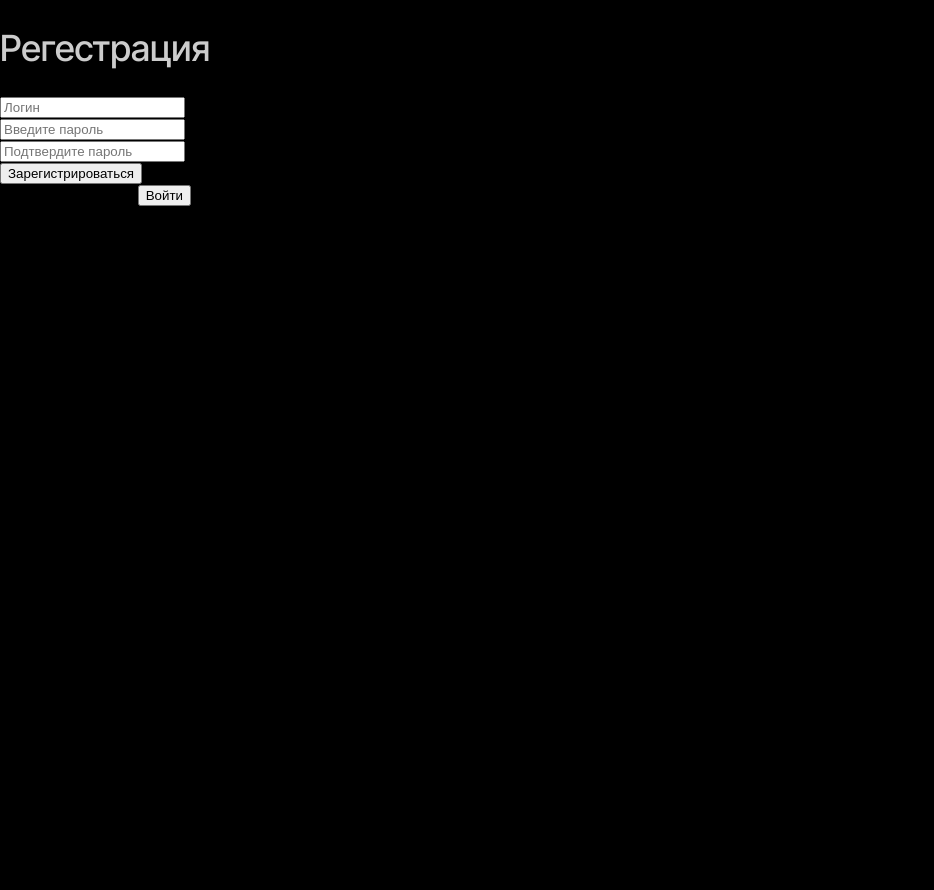
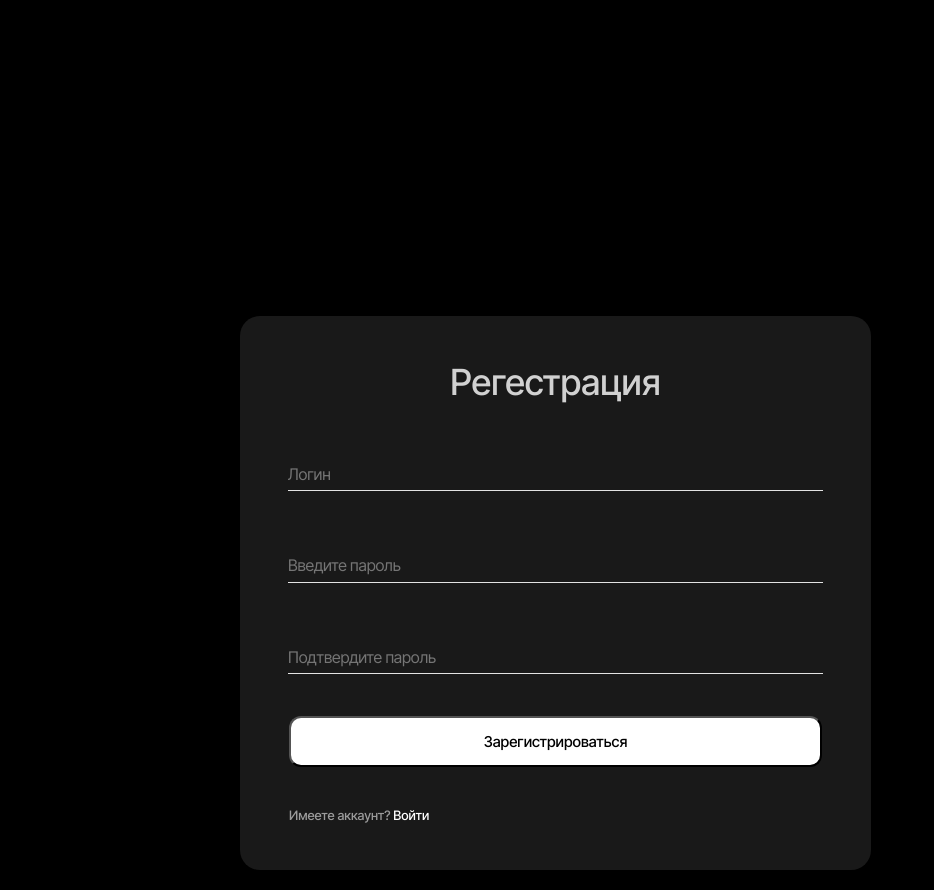
Before and after one commit to Baqytbayev/vacancyTestProjects, a React (Create React App) app: page / in a window 1280 px wide. Shown: the whole page, without its empty margins (0-934 px from the left). Before the commit the page ends 800 px from the top, so only its background shows below. Built offline with nearby package versions, Linux system fonts and the light colour scheme.

Commit message:
Сделал стилистику по регистрации и авторизации

```diff
--- a/src/App.css
+++ b/src/App.css
@@ -1,6 +1,6 @@
-.App {
-  text-align: center;
-}
+
 body {
   background-color: black;
+  width: 800px;
+  margin: 0 auto;
 }
--- a/src/components/registrationForm/registrationForm.css
+++ b/src/components/registrationForm/registrationForm.css
@@ -6,4 +6,118 @@
     font-style: normal;
     font-weight: 500;
     line-height: 100%;
+    margin: 0;
     }
+.mainDiv{
+    margin-top: 316px;
+    display: flex;
+    flex-direction: column;
+    justify-content: center;
+    align-items: center;
+    gap: 42px;
+    flex-shrink: 0;
+    width: 533px;
+    height: 448px;
+    background-color: #191919;
+    padding: 53px 49px;
+    border-radius: 20px;
+    }
+    .inputStyle{
+        background-color: #191919;
+        width: 426px;
+        display: flex;
+    padding: 22px 109px 5px 0px;
+    align-items: center;
+    align-self: stretch;
+  border: none;
+  border-bottom: 1px solid #E3E3E3;
+  outline: none;
+  position: relative;
+
+  color: #FFF;
+
+font-family: 'Inter Tight', sans-serif;
+font-size: 16px;
+font-style: normal;
+font-weight: 400;
+line-height: 135%; /* 21.6px */
+letter-spacing: -0.16px;
+    }
+.inputStyle::after{
+    content: "";
+  display: block;
+  position: absolute;
+  left: 0;
+  bottom: 0;
+  width: 100%;
+  height: 1px;
+  background-color: #000;
+}
+.buttonRegistrationStyle{
+display: flex;
+width: 533px;
+padding: 16px 36px;
+justify-content: center;
+align-items: center;
+gap: 8px;
+flex: 1 0 0;
+border-radius: 12px;
+background: #FFF;
+color: #000;
+
+font-family: 'Inter Tight', sans-serif;
+font-size: 15px;
+font-style: normal;
+font-weight: 500;
+line-height: 100%;
+
+}
+.divOfFinish{
+    width: 533px;
+    display: flex;
+    flex-wrap: wrap;
+}
+.haveLogin{
+    color: rgba(255, 255, 255, 0.57);
+
+font-family: 'Inter Tight', sans-serif;
+font-size: 13px;
+font-style: normal;
+font-weight: 500;
+line-height: 100%;
+}
+.buttonEnter{
+    background: none;
+  border: none;
+  padding: 0;
+  margin: 0;
+  cursor: pointer;
+  font-size: inherit;
+  color: white;
+  text-decoration: none;
+  text-decoration: none;
+  outline: none;
+font-family: 'Inter Tight', sans-serif;
+font-size: 13px;
+font-style: normal;
+font-weight: 500;
+line-height: 100%;
+}
+.errorStyle{
+    font-family: 'Inter Tight', sans-serif;
+font-size: 13px;
+font-style: normal;
+color: red;
+font-weight: 500;
+line-height: 100%;
+margin: 0;
+}
+.loggedStyle{
+    font-family: 'Inter Tight', sans-serif;
+font-size: 13px;
+font-style: normal;
+color: green;
+font-weight: 500;
+line-height: 100%;
+margin: 0;
+}
--- a/src/components/registrationForm/registrationForm.tsx
+++ b/src/components/registrationForm/registrationForm.tsx
@@ -60,11 +60,11 @@ const RegistrationForm: React.FC = () => {
   };
 
   return (
-    <div>
+    <div className='mainDiv'>
       <h2 className='checkLogin'>{registration ? 'Регестрация' : 'Вход в аккаунт'}</h2>
-      {error && <h2 style={{ color: 'red' }}>{error}</h2>}
+      {error && <p className="errorStyle">{error}</p>}
       <div>
-        <input
+        <input className='inputStyle'
           type="text"
           value={username}
           onChange={(e) => setUsername(e.target.value)}
@@ -72,7 +72,7 @@ const RegistrationForm: React.FC = () => {
         />
       </div>
       <div>
-        <input
+        <input className='inputStyle'
           type="password"
           value={password}
           onChange={(e) => setPassword(e.target.value)}
@@ -81,7 +81,7 @@ const RegistrationForm: React.FC = () => {
       </div>
       {registration && (
         <div>
-          <input
+          <input className='inputStyle'
             type="password"
             value={confirmPassword}
             onChange={(e) => setConfirmPassword(e.target.value)}
@@ -89,23 +89,23 @@ const RegistrationForm: React.FC = () => {
           />
         </div>
       )}
-      <button onClick={registration ? handleRegistration : handleLogin}>
+      <button className='buttonRegistrationStyle' onClick={registration ? handleRegistration : handleLogin}>
         {registration ? 'Зарегистрироваться' : 'Войти'}
       </button>
-      <div>
-        <span>
+      <div className='divOfFinish'>
+        <span className='haveLogin'>
           {registration ? 'Имеете аккаунт?' : 'Не имеете аккаунт?'}{' '}
-          <button onClick={toggleRegistration}>
+          <button className='buttonEnter' onClick={toggleRegistration} >
             {registration ? 'Войти' : 'Зарегистрироваться'}
           </button>
         </span>
       </div>
       {logged && (
-        <div>
-          <h2 style={{ color: 'green' }}>
+        <div >
+          <h2 className='loggedStyle'>
             Вы успешно {registration ? 'зарегистрировались' : 'авторизовались'}.
           </h2>
-          <a><Link to={'/search'} >Перейти к просмотру</Link> Перейти на YouTube</a>
+          <button className='buttonEnter'><Link to={'/search'} >Перейти к просмотру</Link></button>
 
         </div>
       )}
```
